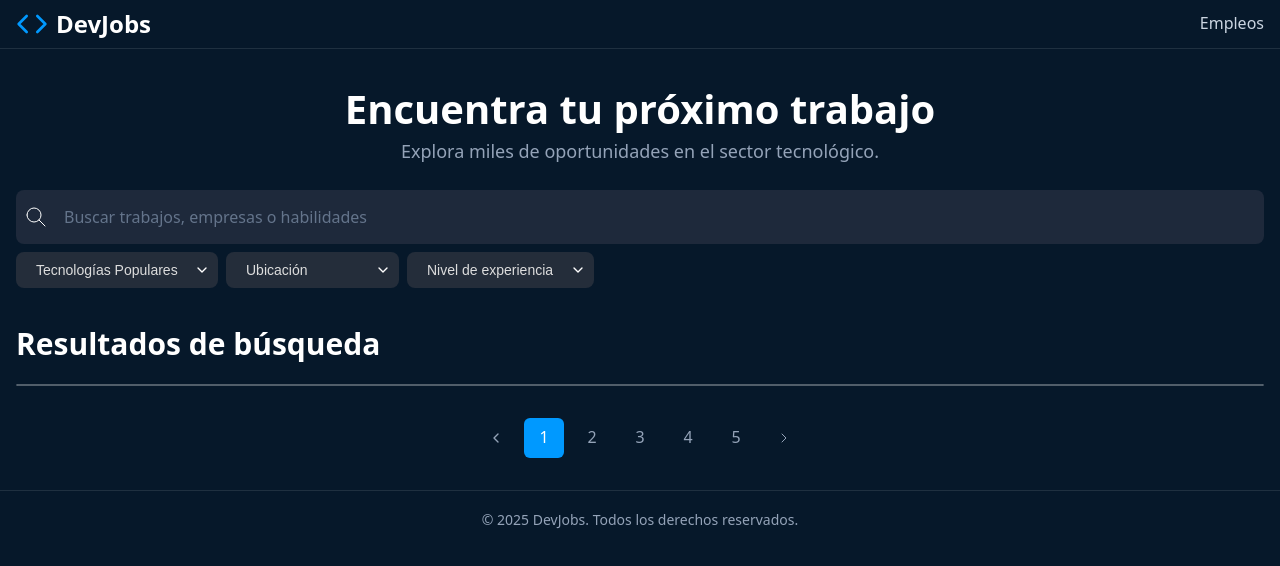
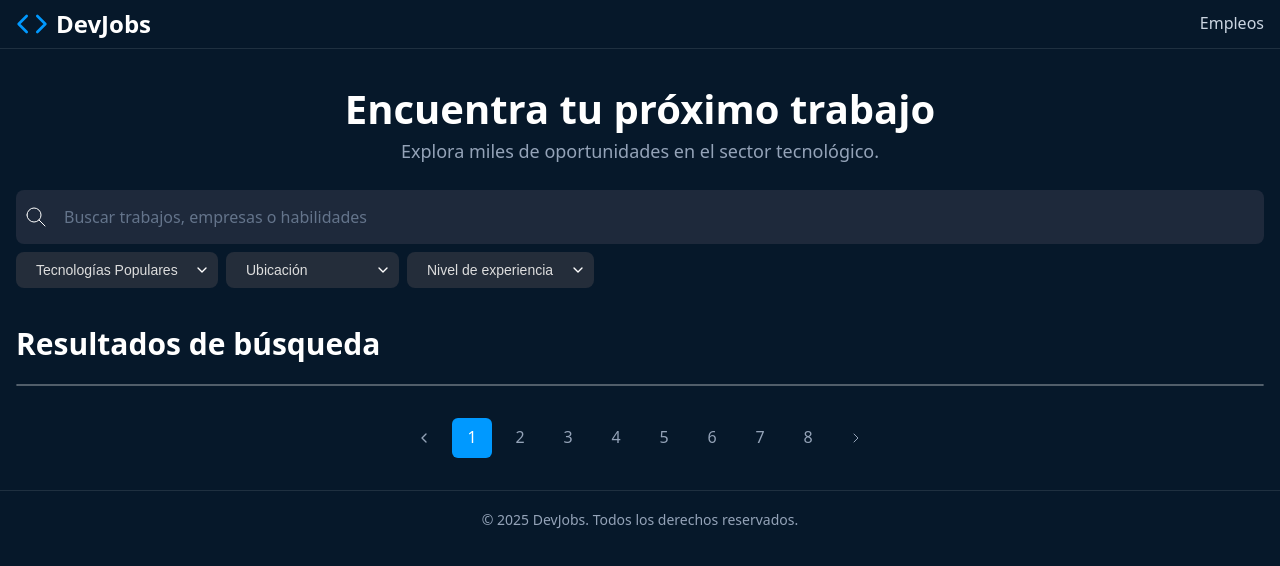
Before and after one commit to EdisonAndresPerez/DevJobs-Busqueda-de-empleos, a React (Vite) app in the folder 02-react/: page / in a window 1280 px wide. Shown: the top 566 px of the page. Built offline with nearby package versions, Linux system fonts and the light colour scheme.

Commit message:
Paginacion con dos simples props

```diff
--- a/02-react/src/App.jsx
+++ b/02-react/src/App.jsx
@@ -2,7 +2,7 @@ import { Footer } from "./components/Footer/Footer";
 import { Form } from "./components/formulario";
 
 import { Header } from "./components/header/Header";
-import { Nav } from "./components/nav/Nav";
+import {  Navegation } from "./components/navegation/Navegation";
 
 function App() {
   return (
@@ -26,7 +26,7 @@ function App() {
           <h2>Resultados de búsqueda</h2>
           <div className="jobs-listings"></div>
           {/* Navegacion */}
-          <Nav />
+          <Navegation currentPage={1} totalPages={8} />
         </section>
       </main>
       {/* Footer */}
--- a/02-react/src/components/nav/Nav.jsx
+++ /dev/null
@@ -1,47 +0,0 @@
-import React from 'react'
-
-export const Nav = () => {
-  return (
-
-          <nav className="pagination">
-            <a href="#">
-              <svg
-                width="16"
-                height="16"
-                viewBox="0 0 24 24"
-                fill="none"
-                stroke="currentColor"
-                strokeWidth="2"
-                strokeLinecap="round"
-                strokeLinejoin="round"
-              >
-                <path stroke="none" d="M0 0h24v24H0z" fill="none" />
-                <path d="M15 6l-6 6l6 6" />
-              </svg>
-            </a>
-            <a className="is-active" href="#">
-              1
-            </a>
-            <a href="#">2</a>
-            <a href="#">3</a>
-            <a href="#">4</a>
-            <a href="#">5</a>
-            <a href="#">
-              <svg
-                width="16"
-                height="16"
-                viewBox="0 0 24 24"
-                fill="none"
-                stroke="currentColor"
-                strokeWidth="1.5"
-                strokeLinecap="round"
-                strokeLinejoin="round"
-                className="icon icon-tabler icons-tabler-outline icon-tabler-chevron-right"
-              >
-                <path stroke="none" d="M0 0h24v24H0z" fill="none" />
-                <path d="M9 6l6 6l-6 6" />
-              </svg>
-            </a>
-          </nav>
-  )
-}
--- /dev/null
+++ b/02-react/src/components/navegation/Navegation.jsx
@@ -0,0 +1,54 @@
+import React from "react";
+
+export const Navegation = ({ currentPage, totalPages }) => {
+  const pages = Array.from({ length: totalPages }, (_, index) => index + 1);
+
+  return (
+    <nav className="pagination">
+      <a href="#">
+        <svg
+          width="16"
+          height="16"
+          viewBox="0 0 24 24"
+          fill="none"
+          stroke="currentColor"
+          strokeWidth="2"
+          strokeLinecap="round"
+          strokeLinejoin="round"
+        >
+          <path stroke="none" d="M0 0h24v24H0z" fill="none" />
+          <path d="M15 6l-6 6l6 6" />
+        </svg>
+      </a>
+
+      {pages.map((page, key) => {
+        return (
+          <a
+            key={key}
+            href="#"
+            className={currentPage === page ? "is-active" : ""}
+          >
+            {page}
+          </a>
+        );
+      })}
+
+      <a href="#">
+        <svg
+          width="16"
+          height="16"
+          viewBox="0 0 24 24"
+          fill="none"
+          stroke="currentColor"
+          strokeWidth="1.5"
+          strokeLinecap="round"
+          strokeLinejoin="round"
+          className="icon icon-tabler icons-tabler-outline icon-tabler-chevron-right"
+        >
+          <path stroke="none" d="M0 0h24v24H0z" fill="none" />
+          <path d="M9 6l6 6l-6 6" />
+        </svg>
+      </a>
+    </nav>
+  );
+};
```
